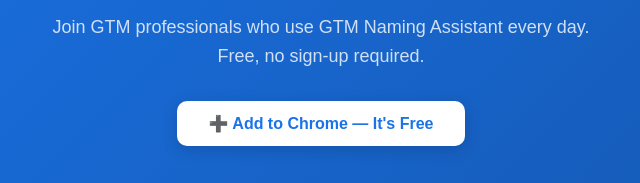
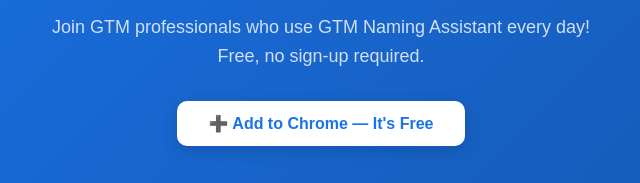
Before and after one commit to romanmurtazin/gtm-naming-assistant, a plain HTML site: page index.html in a window 1280 px wide. Shown: the part 3282-3465 px from the top of the page, 319-959 px from the left. Drawn offline with Linux system fonts and the light colour scheme; a web font is replaced by a local one.

Commit message:
Update index.html

```diff
--- a/index.html
+++ b/index.html
@@ -401,7 +401,7 @@
 <!-- CTA -->
 <section class="cta-section">
   <h2>Ready to work faster in GTM?</h2>
-  <p>Join GTM professionals who use GTM Naming Assistant every day.<br>Free, no sign-up required.</p>
+  <p>Join GTM professionals who use GTM Naming Assistant every day!<br>Free, no sign-up required.</p>
   <a class="btn-primary" href="https://chrome.google.com/webstore" target="_blank">➕ Add to Chrome — It's Free</a>
 </section>
 
```
